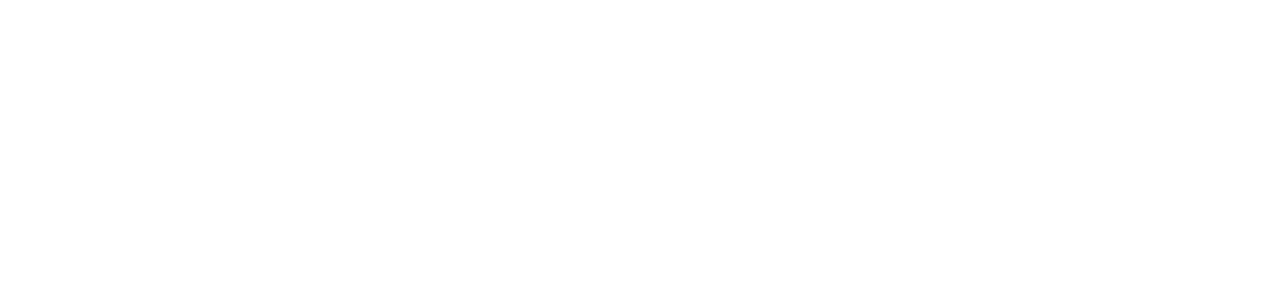
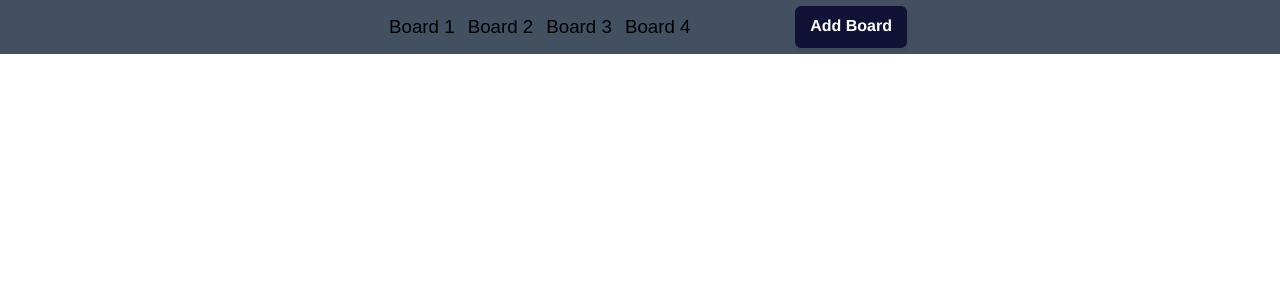
Before and after one commit to anammSky/to-do-app, a React (Create React App) app in the folder client/: page / in a window 1280 px wide. Shown: the top 300 px of the page. Built offline with nearby package versions, Linux system fonts and the light colour scheme; a web font is replaced by a local one.

Commit message:
styled board componet

```diff
--- /dev/null
+++ b/client/src/assets/boards.css
@@ -0,0 +1,26 @@
+@import url("../styles.css");
+
+.board {
+  display: flex;
+  background-color: var(--bg-dark);
+  justify-content: center;
+}
+
+.board__name__container {
+  display: flex;
+  padding: 1rem;
+}
+.board__name {
+  font-weight: var(--font-light);
+  margin: 0;
+  margin-right: 5%;
+  white-space: nowrap;
+}
+
+.board__name:last-child {
+  margin-right: 0;
+}
+.board__btn {
+  margin-left: 10%;
+  align-self: center;
+}
--- a/client/src/components/Boards.js
+++ b/client/src/components/Boards.js
@@ -1 +1,16 @@
-export default function Boards() {}
+import React from "react";
+import "../assets/boards.css";
+
+export default function Boards() {
+  return (
+    <section className="board">
+      <div className="board__name__container">
+        <h3 className="board__name">Board 1</h3>
+        <h3 className="board__name">Board 2</h3>
+        <h3 className="board__name">Board 3</h3>
+        <h3 className="board__name">Board 4</h3>
+      </div>
+      <button className="btn board__btn">Add Board</button>
+    </section>
+  );
+}
```
